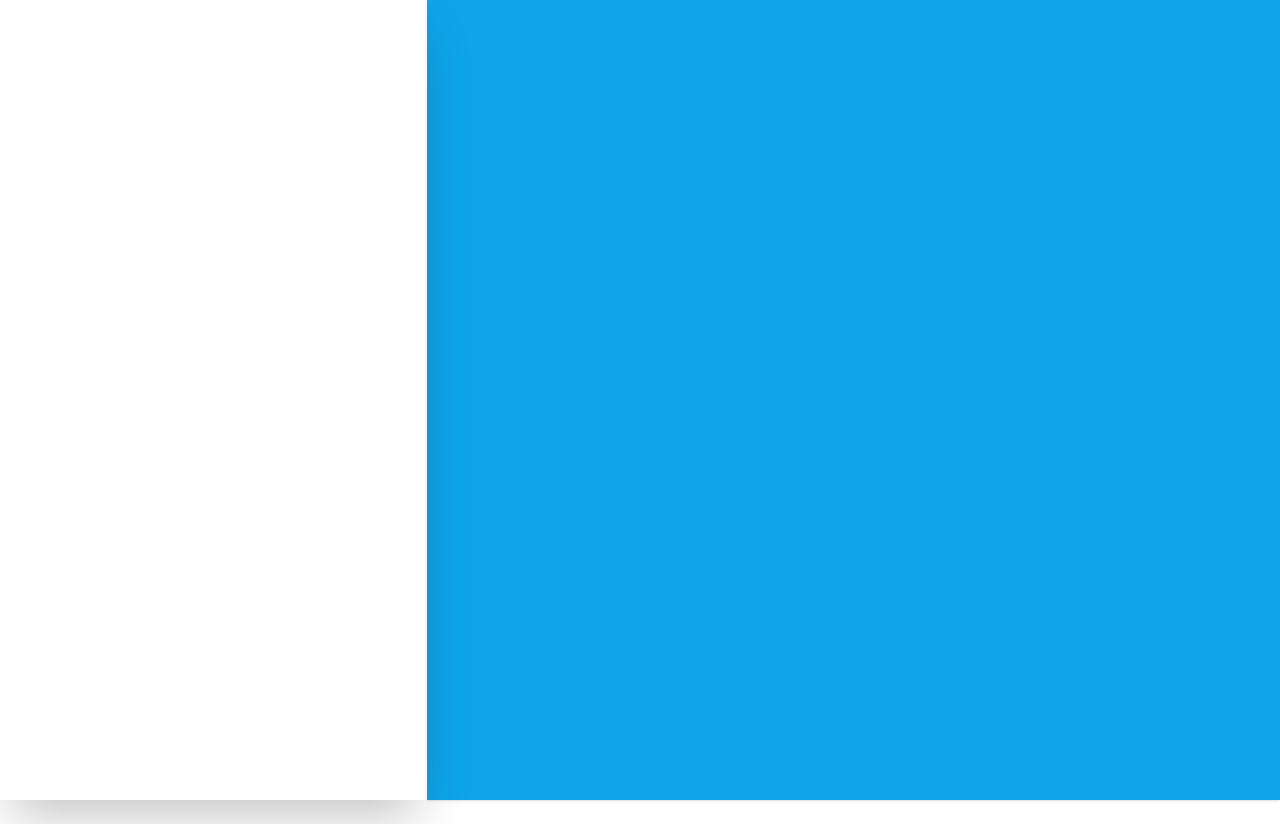
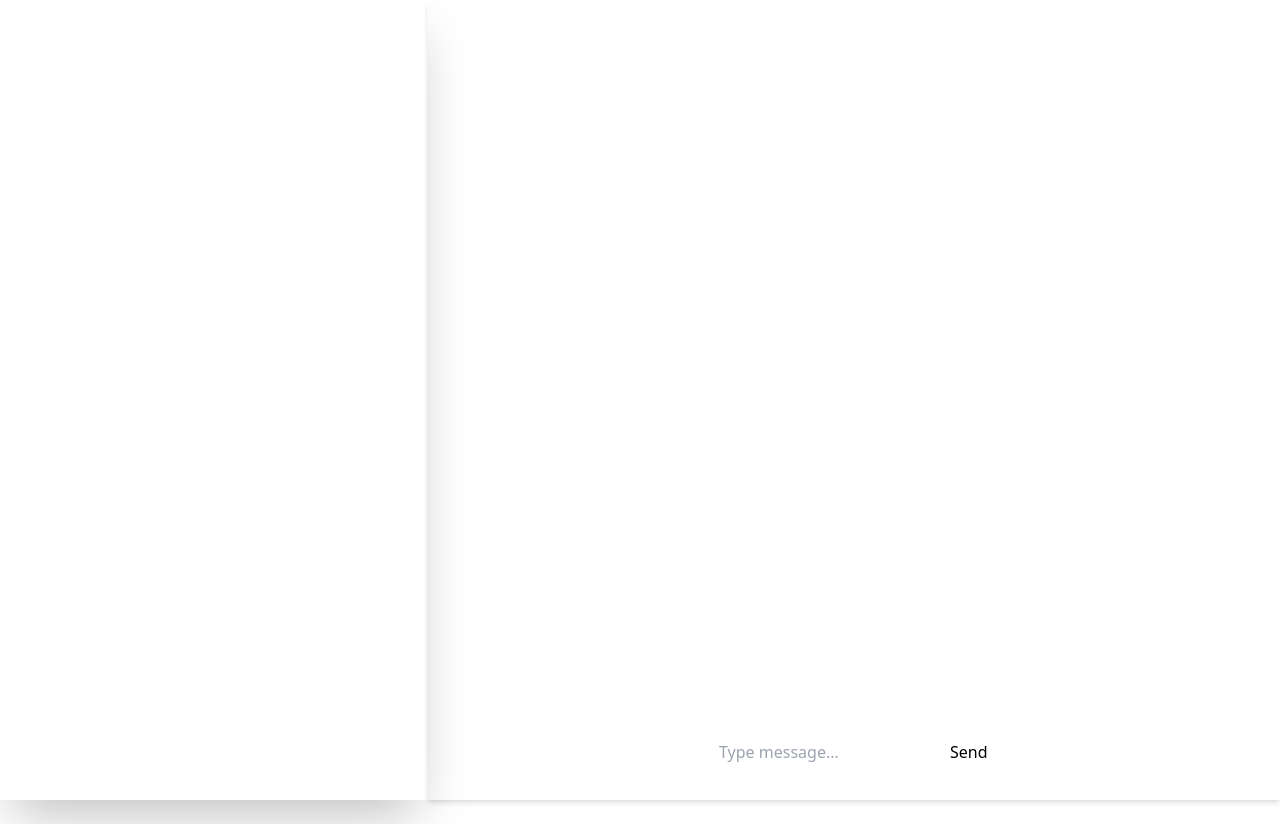
Before and after one commit to WickTheThird/ChitChat, a React (Create React App) app in the folder chitfront/: page /home in a window 1280 px wide. Built offline with nearby package versions, Linux system fonts and the light colour scheme.

Commit message:
body for the messaging UI has been placed...

```diff
--- a/chitfront/src/components/home.jsx
+++ b/chitfront/src/components/home.jsx
@@ -49,7 +49,36 @@ function Home() {
 
         //> UI
         return (
-            <div className="flex flex-col justify-center items-center box-border h-screen w-2/3 p-5 shadow bg-sky-500/100 z-1"> </div>
+            <div className="flex flex-col justify-center items-center box-border h-screen w-2/3 p-5 shadow-md z-1">
+
+
+                {/* Contact Box/ Profile */}
+                <div className=''>
+
+                </div>
+                {/* Contact Box/ Profile */}
+
+
+                {/* The messages */}
+                <div className=''>
+
+                </div>
+                {/* The messages */}
+
+
+                {/* The texting box  */}
+                <div className='absolute bottom-9'>
+                    <form method='POST' action='none'>
+                        <div className=''> {/*  <--  */}
+                            <input for='message' type='text' htmlFor='messaging' placeholder='Type message...' />
+                            <button>Send</button>
+                        </div>
+                    </form>
+                </div>
+                {/* The texting box  */}
+
+
+            </div>
         );
     };
 
```
